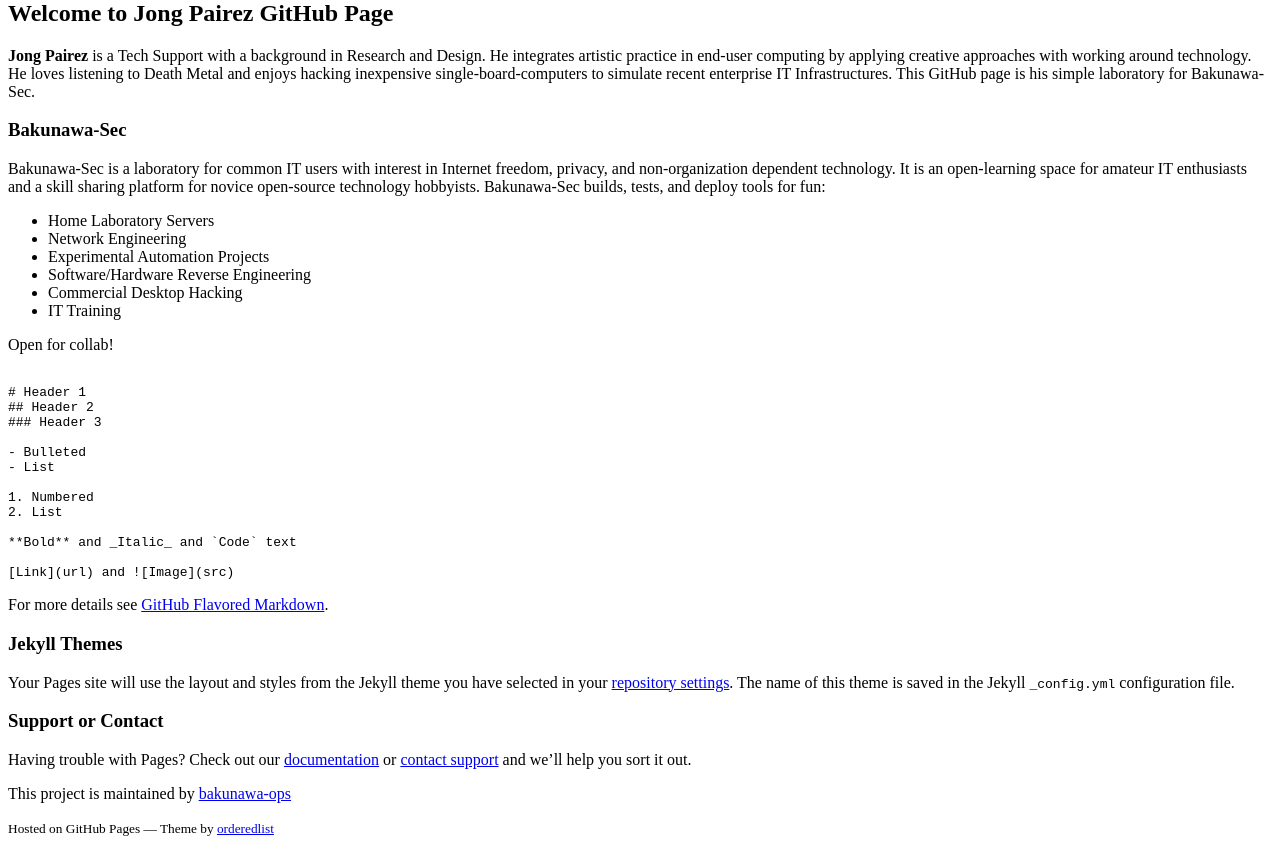
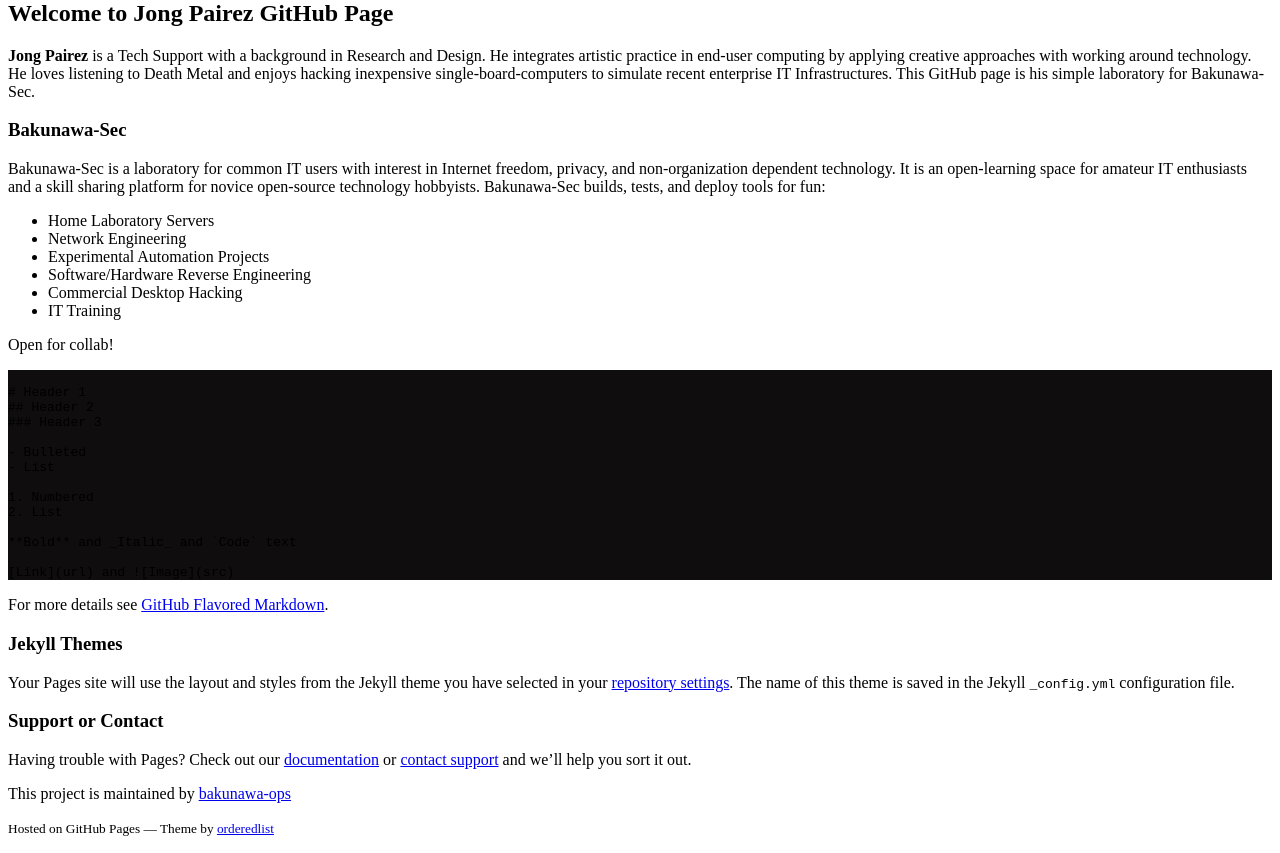
Before and after one commit to bakunawa-ops/Bakunawa-Sec, a Jekyll site: the page built from README.md, in a window 1280 px wide. Shown: the part 438-1291 px from the top of the page. Built offline with Jekyll 4.4.1, drawn with Linux system fonts in a browser that asks for light colours; our own code applies the rules of GitHub Pages for plain Markdown files; a script that is not in the unit is left out; the repository's description, which GitHub fills in, is left out.

Commit message:
updating styles

```diff
--- a/assets/css/style.css
+++ b/assets/css/style.css
@@ -2,3 +2,8 @@
 ---
 
 @import "";
+
+/* code box */
+.highlight {
+  background-color: #0f0d0d;
+}
```
Also changed, not shown: 1 other file.
